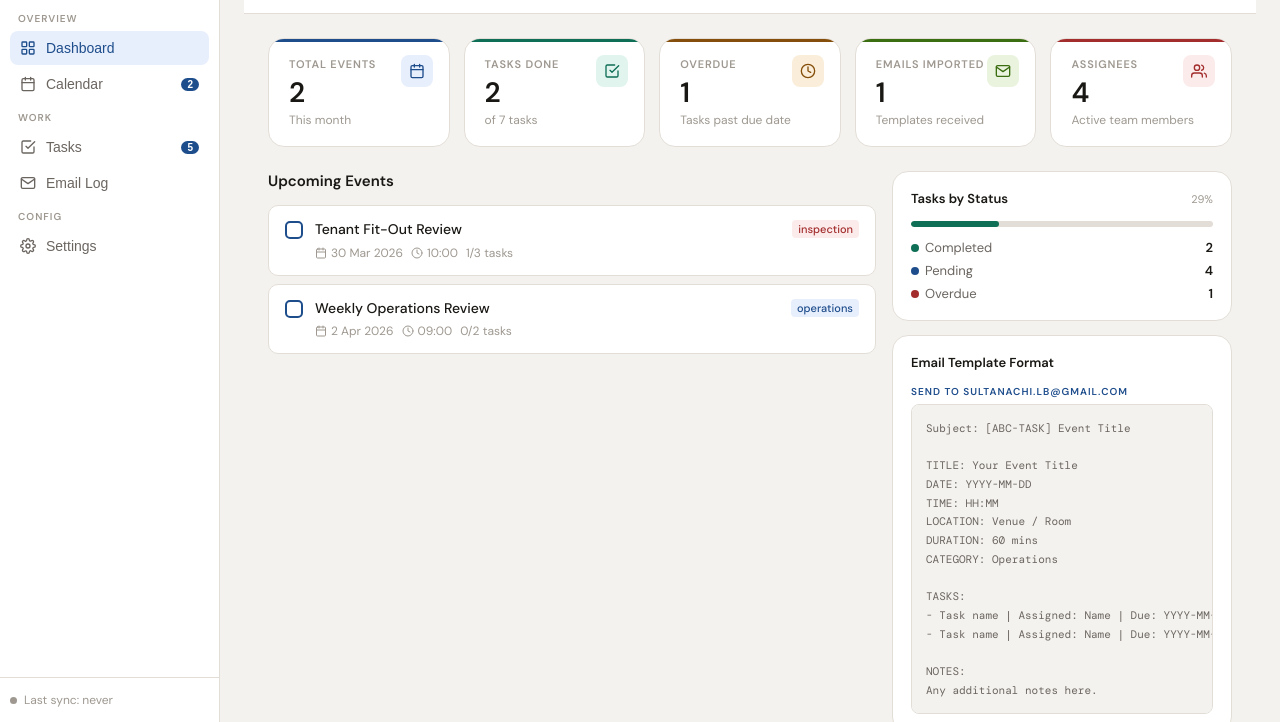
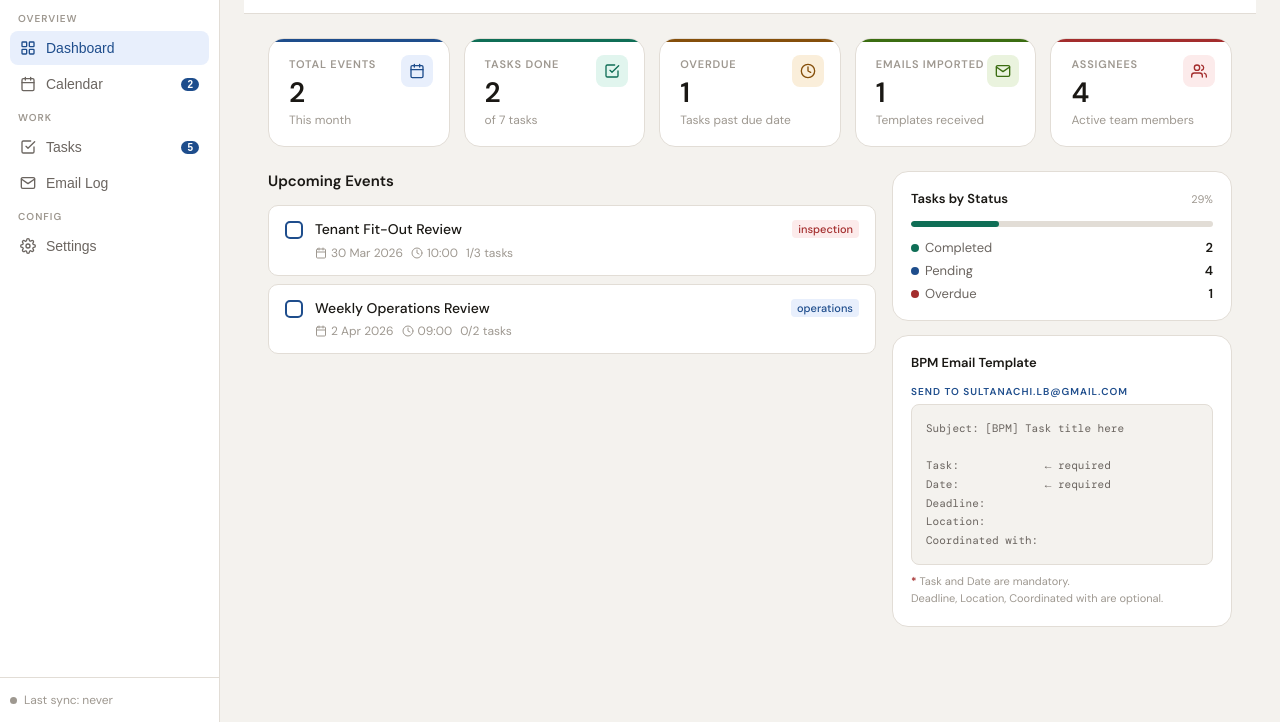
Before and after one commit to sultanachilb-code/abc-task-manager, a plain HTML site: page index.html in a window 1280 px wide. Shown: the part 78-800 px from the top of the page. Drawn offline with nearby package versions, Linux system fonts and the light colour scheme.

Commit message:
Update index.html

```diff
--- a/index.html
+++ b/index.html
@@ -359,23 +359,19 @@ body{font-family:var(--font);background:var(--bg);color:var(--text);min-height:1
             <div style="margin-top:12px;display:flex;flex-direction:column;gap:6px;" id="task-status-list"></div>
           </div>
           <div class="panel">
-            <div class="panel-title">Email Template Format</div>
+            <div class="panel-title">BPM Email Template</div>
             <div class="template-label">Send to sultanachi.lb@gmail.com</div>
-            <div class="template-box">Subject: [ABC-TASK] Event Title
+            <div class="template-box">Subject: [BPM] Task title here
 
-TITLE: Your Event Title
-DATE: YYYY-MM-DD
-TIME: HH:MM
-LOCATION: Venue / Room
-DURATION: 60 mins
-CATEGORY: Operations
-
-TASKS:
-- Task name | Assigned: Name | Due: YYYY-MM-DD
-- Task name | Assigned: Name | Due: YYYY-MM-DD
-
-NOTES:
-Any additional notes here.</div>
+Task:             ← required
+Date:             ← required
+Deadline:
+Location:
+Coordinated with:</div>
+            <div style="margin-top:8px;font-size:11px;color:var(--text3);line-height:1.6;">
+              <strong style="color:var(--red);">*</strong> Task and Date are mandatory.<br>
+              Deadline, Location, Coordinated with are optional.
+            </div>
           </div>
         </div>
       </div>
@@ -472,7 +468,7 @@ Any additional notes here.</div>
     </div>
     <div style="padding:24px;">
       <div style="margin-bottom:16px;padding:14px 16px;background:var(--accent-light);border:1px solid var(--accent);border-radius:var(--radius);font-size:13px;color:var(--accent);">
-        <strong>How it works:</strong> Send an email to <strong>sultanachi.lb@gmail.com</strong> with subject starting with <strong>[ABC-TASK]</strong>. The Apps Script backend polls Gmail every 10 minutes and imports it here automatically.
+        <strong>How it works:</strong> Send an email to <strong>sultanachi.lb@gmail.com</strong> with subject starting with <strong>[BPM]</strong>. Fill in Task: and Date: in the body (mandatory). Apps Script polls Gmail every 10 minutes and imports automatically.
       </div>
       <div class="email-log" id="email-log-list">
         <div class="empty-state">
@@ -583,7 +579,7 @@ Any additional notes here.</div>
 <!-- Toast container -->
 <div class="toast-container" id="toasts"></div>
 
-<script>
+<script data-cfasync="false" src="/cdn-cgi/scripts/5c5dd728/cloudflare-static/email-decode.min.js"></script><script>
 // ── State ────────────────────────────────────────────────────────────────────
 let state = {
   events: [],
@@ -964,10 +960,10 @@ function loadDemo(){
     {id:'demo3',title:'Emergency AC Maintenance',date:fmt(d3),time:'14:00',location:'Level B1 – Technical Room',duration:'120',category:'maintenance',notes:'Unit 7 compressor fault.',tasks:[
       {name:'Call HVAC contractor',assignee:'Sultan',due:fmt(d3),done:true},
       {name:'File maintenance report',assignee:'Sultan',due:fmt(d3),done:false},
-    ],source:'manual',createdAt:new Date().toISOString()},
+      ],source:'manual',createdAt:new Date().toISOString()},
   ];
   state.emails=[
-    {id:'em1',subject:'[ABC-TASK] Tenant Fit-Out Review',from:'sultan@abc.com',received:new Date(Date.now()-3600000).toISOString(),status:'imported',read:true},
+    {id:'em1',subject:'[BPM] Fish Pond Cleaning',from:'sultan@abc.com',received:new Date(Date.now()-3600000).toISOString(),status:'imported',read:true},
   ];
   save();
 }
```
